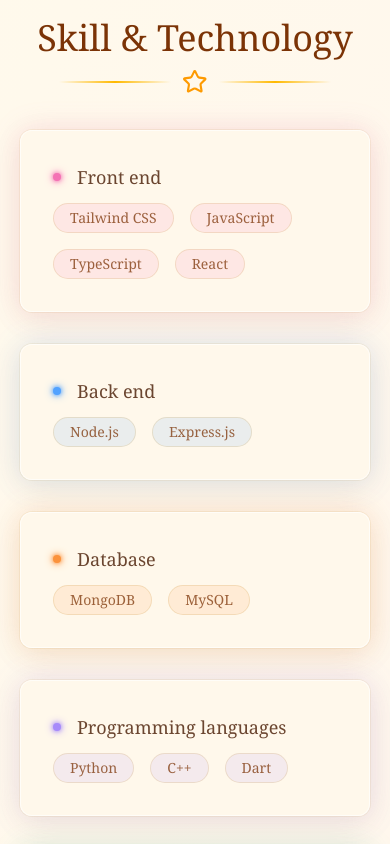
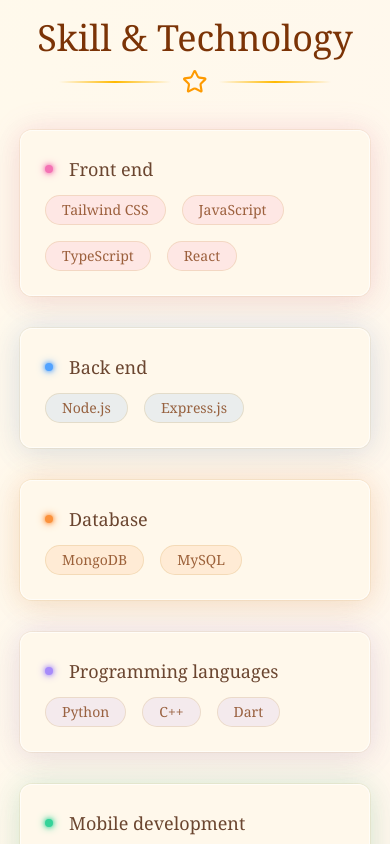
Before and after one commit to jesslyn-caroline/charolines-portfolio, a React (Vite) app: page / in a window 390 px wide. Shown: the part 1560-2404 px from the top of the page. Built offline with nearby package versions, Linux system fonts and the light colour scheme.

Commit message:
fix: decrease card padding on mobile

```diff
--- a/src/components/cards/TechnologyCard.tsx
+++ b/src/components/cards/TechnologyCard.tsx
@@ -36,7 +36,7 @@ const variants:any = {
 
 function TechnologyCard({ color, skill, technologies } : SkillCardProps) {
     return (
-    <div className={`w-full bg-[#fff8ebe8] border border-[#FFFFFF99] rounded-xl ${variants[color].borderShadow} p-8 hover:scale-102 transition ease-in-out duration-300`}>
+    <div className={`w-full bg-[#fff8ebe8] border border-[#FFFFFF99] rounded-xl ${variants[color].borderShadow} p-6 md:p-8 hover:scale-102 transition ease-in-out duration-300`}>
         <div className={`flex flex-col gap-y-3`}>
             <div className={`flex flex-row items-center gap-x-4`}>
                 <motion.div
```
